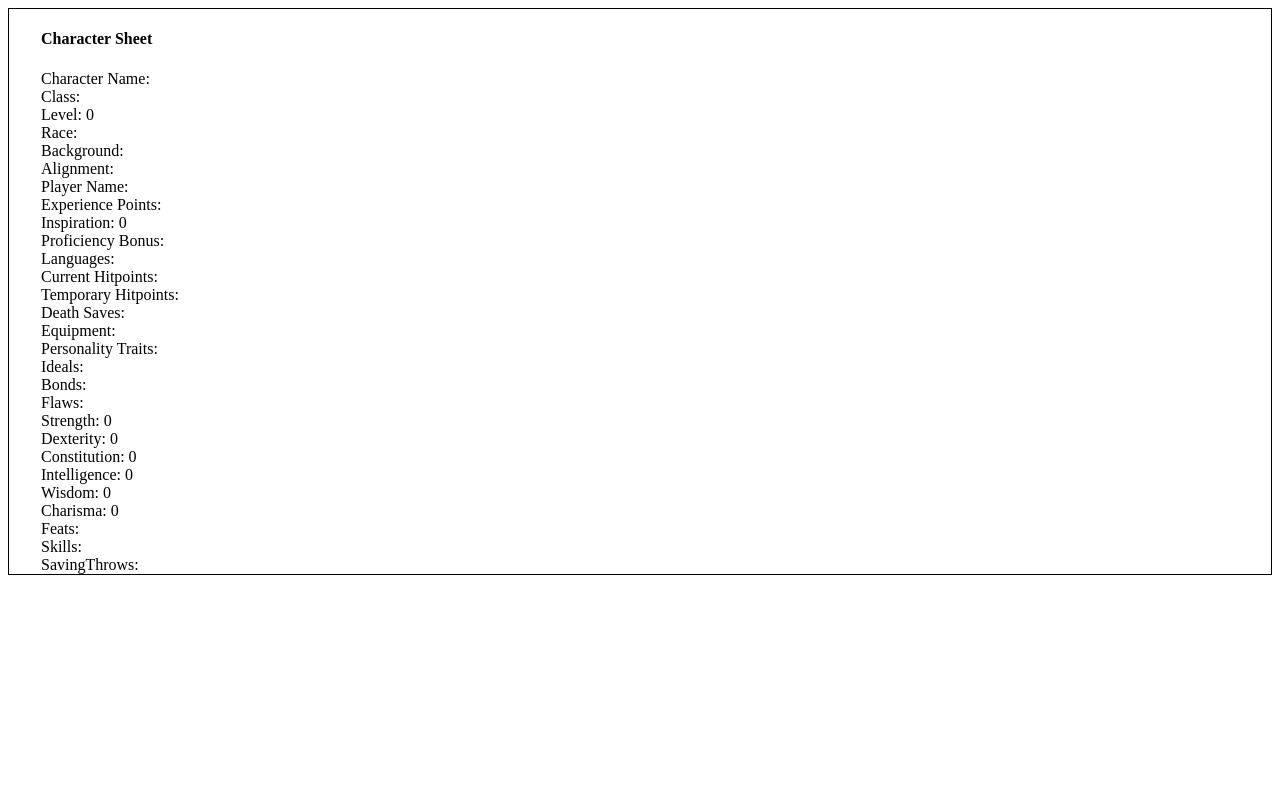
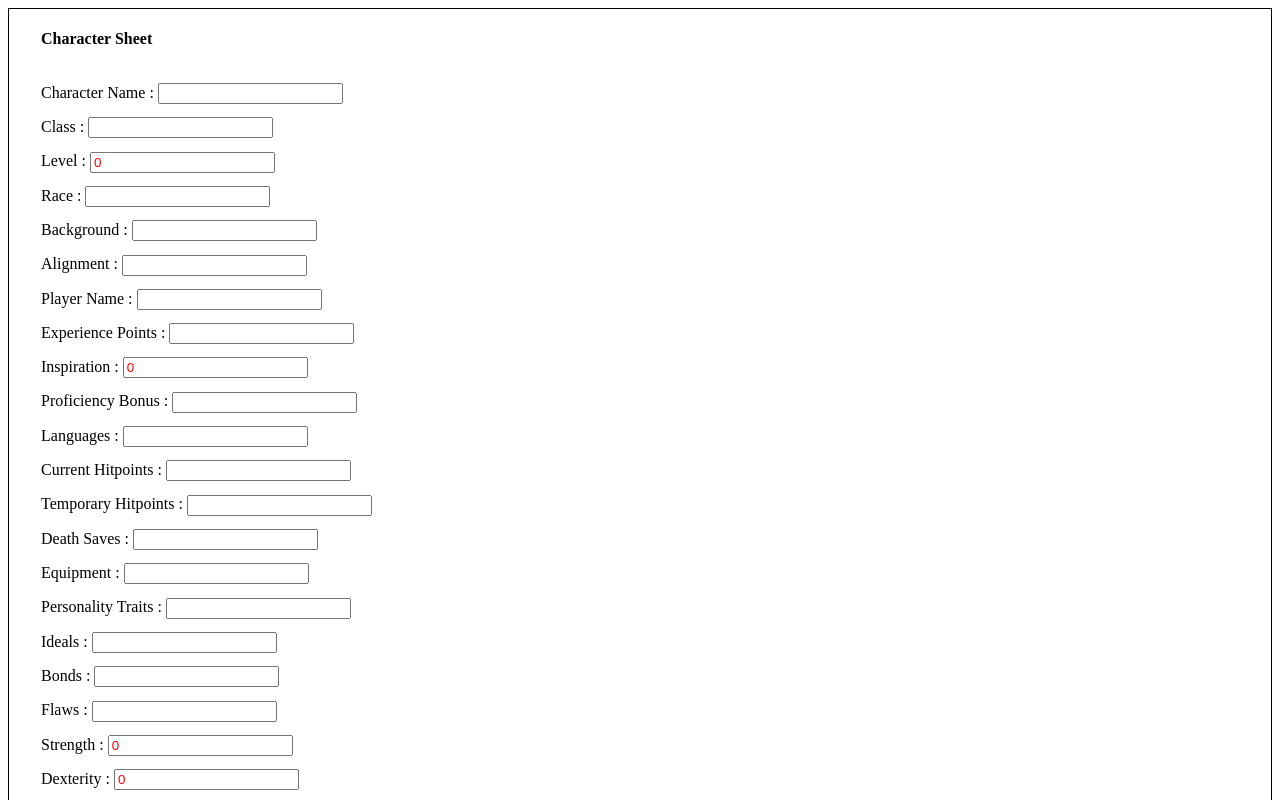
Before and after one commit to Jonathanko52/trpgplatform, a Next.js app: page /presentational/characterSheet2 in a window 1280 px wide. Shown: the top 800 px of the page. Built offline with nearby package versions, Linux system fonts and the light colour scheme.

Commit message:
Subtable working correctly

```diff
--- a/pages/presentational/characterSheet2.js
+++ b/pages/presentational/characterSheet2.js
@@ -1,8 +1,7 @@
 import React from "react";
 import { createUseStyles } from "react-jss";
-import Attribute from "./attribute.js";
 import data from "./../../gameData/tables2.json";
-import subtable from "./subtable";
+import Subtable from "./subtable";
 
 export const useStyles = createUseStyles({
   characterSheet: { border: "solid 1px", flexGrow: "1", paddingLeft: "2em" },
@@ -12,19 +11,13 @@ export function CharacterSheet2() {
   const classes = useStyles();
   let contents = [];
   let pageData = data.characterSheet.noncalculatedValues;
-  console.log("PAGEDATA", pageData);
   for (const key in pageData.valueNames) {
-    contents.push(
-      <div>
-        {pageData.valueNames[key]}: {pageData[key]}
-      </div>
-    );
+    contents.push([pageData.valueNames[key], pageData[key]]);
   }
 
   return (
     <div className={classes.characterSheet}>
-      <h4>Character Sheet</h4>
-      {contents}
+      <Subtable header="Character Sheet" contents={contents}></Subtable>
     </div>
   );
 }
--- a/pages/presentational/subtable.js
+++ b/pages/presentational/subtable.js
@@ -3,20 +3,24 @@ import { createUseStyles } from "react-jss";
 import data from "./../../gameData/tables.json";
 
 export const useStyles = createUseStyles({
-  subTable: { border: "solid 1px", flexGrow: "1" },
-  subTableItem: { border: "solid 1px", flexGrow: "1" },
+  subTable: { flexGrow: "1" },
+  subTableItem: {
+    flexGrow: "1",
+    color: "red",
+    marginTop: "1em",
+  },
 });
 
 export function Subtable(props) {
   const classes = useStyles();
   let array = [];
-  props.subtableContents.forEach((cur) => {
-    array.push(<SubtableItem text={cur} />);
+  props.contents.forEach((cur, index) => {
+    array.push(<SubtableItem key={index} item={cur[0]} value={cur[1]} />);
   });
 
   return (
     <div className={classes.subTable}>
-      <h4>{props.subTableheader}</h4>
+      <h4>{props.header}</h4>
       {array}
     </div>
   );
@@ -24,12 +28,14 @@ export function Subtable(props) {
 
 export function SubtableItem(props) {
   const classes = useStyles();
-
+  console.log(typeof props.item);
   return (
     <div>
-      <input type="text" className={classes.subTableItem}>
-        {subtableItem}
-      </input>
+      <label for="fname">{props.item} : </label>
+      <input
+        type="text"
+        value={props.value}
+        className={classes.subTableItem}></input>
     </div>
   );
 }
```
Also changed, not shown: pages/presentational/characterSheet.js (deleted, +0 -26 lines), pages/presentational/subtableitem.js (deleted).
